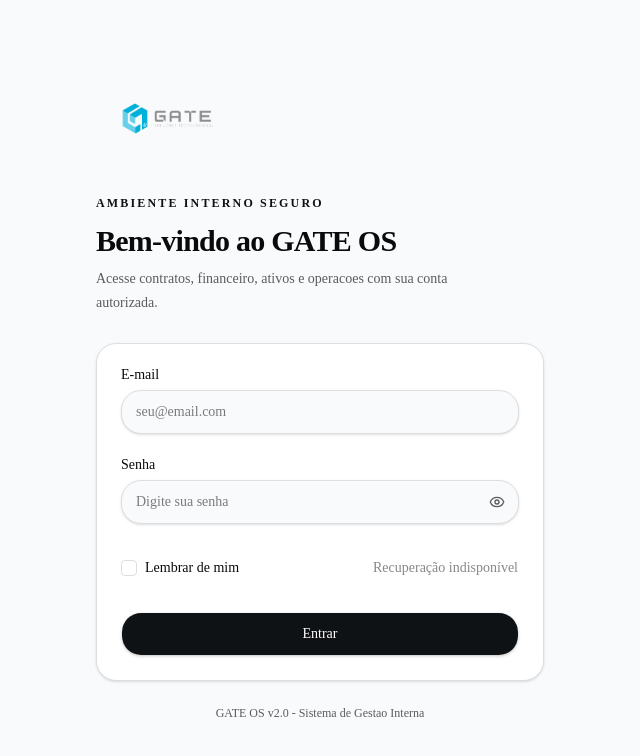
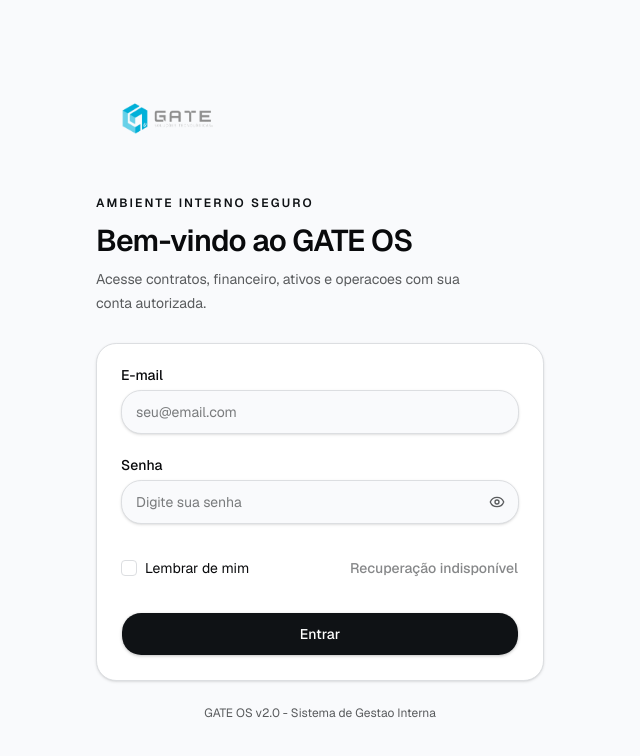
Before and after one commit to mateus-forest/GATEOS, a Next.js app: page / in a window 1280 px wide. Shown: the top 756 px of the page, without its empty margins (48-688 px from the left). Built offline with nearby package versions, Linux system fonts and the light colour scheme.

Commit message:
fix(gate): apply Geist font globally

```diff
--- a/app/globals.css
+++ b/app/globals.css
@@ -133,15 +133,24 @@
   * {
     @apply border-border outline-ring/50;
   }
+  html {
+    @apply bg-background font-sans;
+    font-family: var(--font-geist-sans), 'Geist', Arial, Helvetica, sans-serif;
+  }
   body {
-    @apply bg-background text-foreground;
+    @apply bg-background font-sans text-foreground;
+    font-family: var(--font-geist-sans), 'Geist', Arial, Helvetica, sans-serif;
     letter-spacing: 0;
   }
-  html {
-    @apply font-sans bg-background;
+  button,
+  input,
+  textarea,
+  select {
+    font-family: inherit;
   }
   h1 {
     @apply tracking-normal;
+    font-family: inherit;
   }
 }
 
--- a/app/layout.tsx
+++ b/app/layout.tsx
@@ -57,7 +57,7 @@ export default function RootLayout({
 }>) {
   return (
     <html lang="pt-BR" className="bg-background">
-      <body className={`${geistSans.variable} ${geistMono.variable} min-h-screen bg-background antialiased`}>
+      <body className={`${geistSans.variable} ${geistMono.variable} ${geistSans.className} min-h-screen bg-background antialiased`}>
         {children}
         <Toaster richColors position="top-right" />
         {process.env.NODE_ENV === 'production' && <Analytics />}
```
Also changed, not shown: 1 other file (tests, documents, lock files or other folders).
